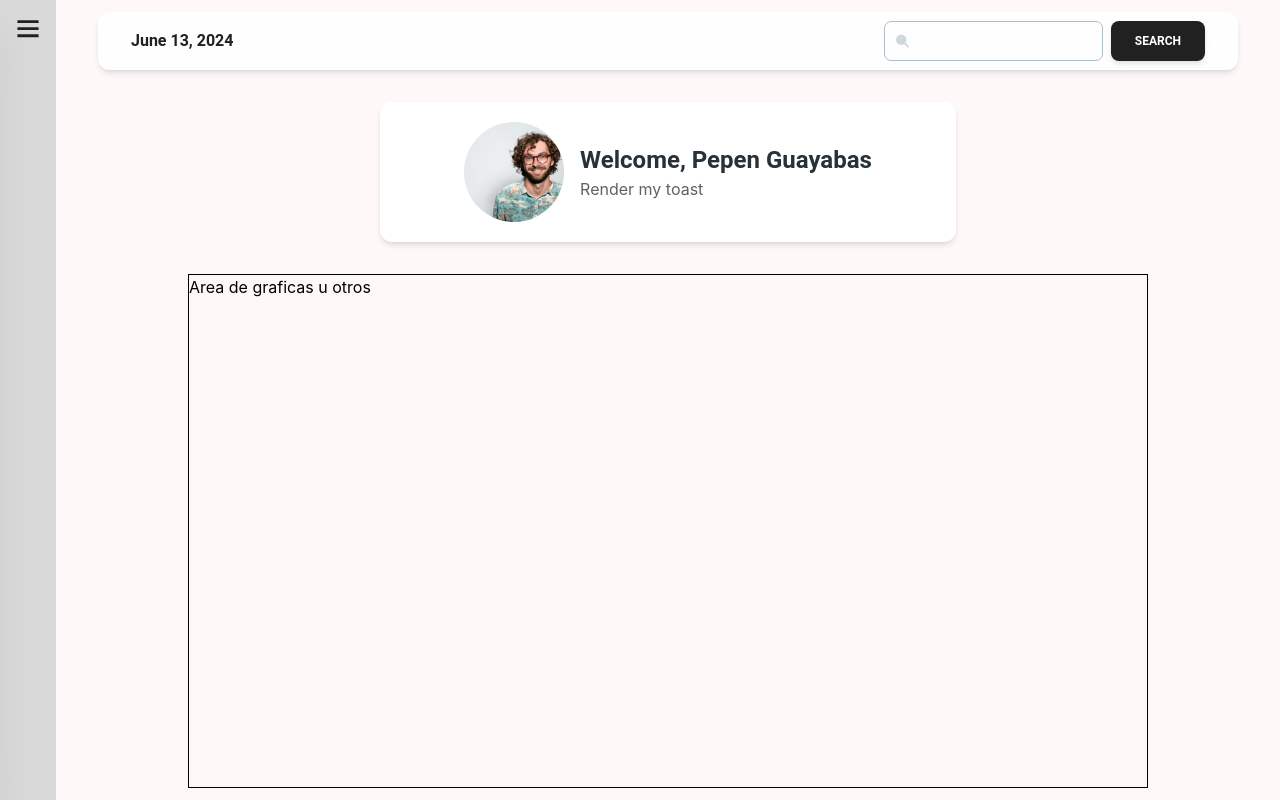
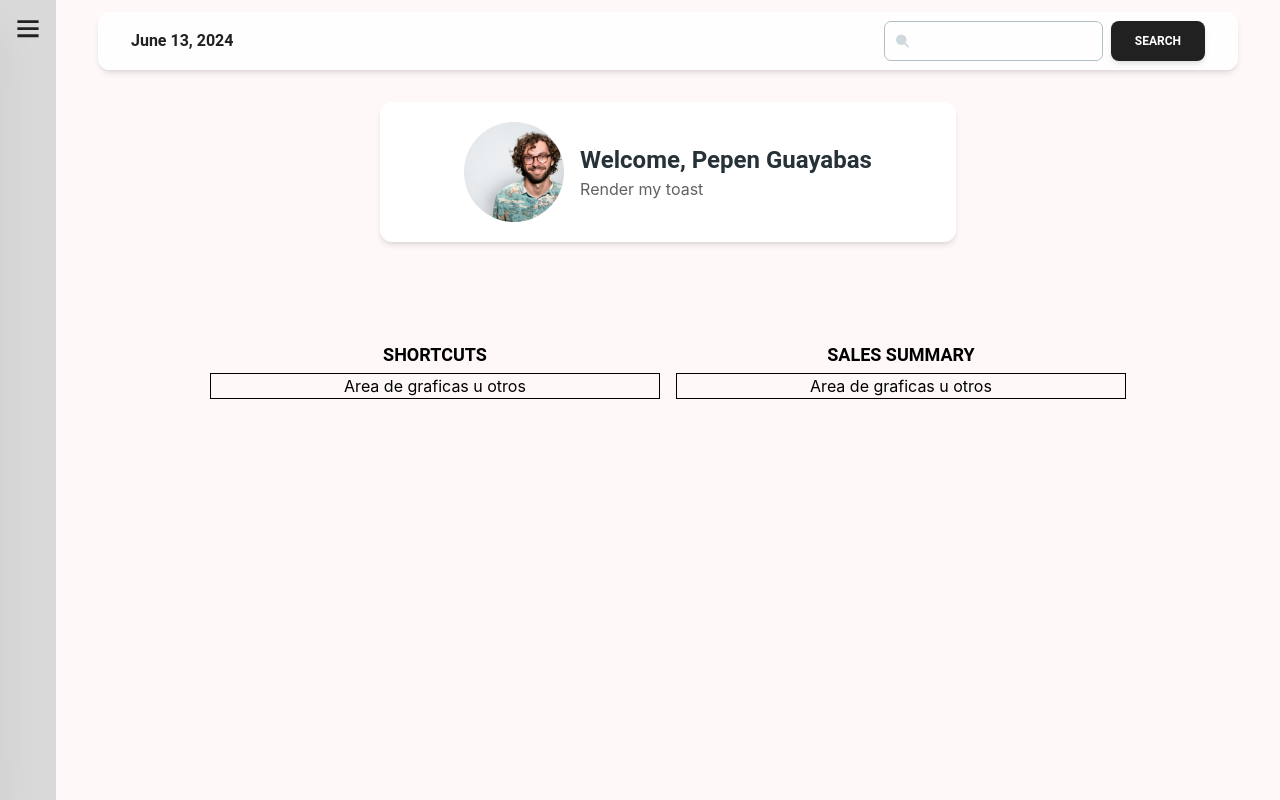
Before and after one commit to rogelioolarte/s15-13-ft-java-react, a React (Vite) app in the folder front/: page /dashboard in a window 1280 px wide. Built offline with nearby package versions, Linux system fonts and the light colour scheme.

Commit message:
fix: corrigiendo dashboard parte 2

```diff
--- a/front/src/components/container/DashboardSection.jsx
+++ b/front/src/components/container/DashboardSection.jsx
@@ -6,7 +6,7 @@ import {
   Typography
 } from '@material-tailwind/react'
 
-export default function DashboardSection() {
+export default function DashboardSection () {
   return (
     <div className='flex flex-col items-center justify-items-center w-full gap-4 md:gap-8 p-3'>
       <Navbar className='w-full max-w-screen-xl px-4 py-2 lg:px-8 text-[#212121] flex flex-col justify-center md:items-center md:justify-between md:flex-row gap-2'>
@@ -16,8 +16,19 @@ export default function DashboardSection() {
         <SearchBar />
       </Navbar>
       <ShowUserData />
-      <div className='h-[90%] w-[80%] border border-black border-solid'>
-        Area de graficas u otros
+      <div className='w-full h-full flex flex-col gap-4 justify-start md:justify-center items-center md:flex-row'>
+        <div className='w-full max-w-[450px] md:h-full md:max-h-[380px] flex flex-col items-center gap-1'>
+          <Typography variant='h4' className='text-center text-base md:text-lg'>SHORTCUTS</Typography>
+          <div className='w-full flex flex-col items-center border border-black'>
+            Area de graficas u otros
+          </div>
+        </div>
+        <div className='w-full max-w-[450px] md:h-full md:max-h-[380px] flex flex-col items-center gap-1'>
+          <Typography variant='h4' className='text-center text-base md:text-lg'>SALES SUMMARY</Typography>
+          <div className='w-full flex flex-col items-center border border-black'>
+            Area de graficas u otros
+          </div>
+        </div>
       </div>
     </div>
   )
--- a/front/src/components/container/ProductsFormModal.jsx
+++ b/front/src/components/container/ProductsFormModal.jsx
@@ -1,9 +1,6 @@
 import {
-  Button,
   Dialog,
-  DialogHeader,
-  DialogBody,
-  DialogFooter
+  DialogBody
 } from '@material-tailwind/react'
 import { cloneElement, useState } from 'react'
 import { ProductsFormik } from '../pure/forms/ProductsFormik.jsx'
--- a/front/src/components/container/ProductsTable.jsx
+++ b/front/src/components/container/ProductsTable.jsx
@@ -1,5 +1,4 @@
 import { Card, Typography } from '@material-tailwind/react'
-import { useState } from 'react'
 
 export function ProductsTable ({ TABLE_ROWS, TABLE_HEAD, checkedItems, setCheckedItems }) {
   const handleCheckAll = () => {
--- a/front/src/components/container/Sidebar.jsx
+++ b/front/src/components/container/Sidebar.jsx
@@ -66,20 +66,20 @@ export default function Sidebar ({ isDrawerOpen, setIsDrawerOpen }) {
 
   return (
     <>
-      <Drawer open={isDrawerOpen} onClose={closeDrawer} className='sidebar bg-black overflow-y-scroll'>
+      <Drawer open={isDrawerOpen} onClose={closeDrawer} className='sidebar bg-black overflow-y-scroll ps-2 py-4'>
         <Card
           color='transparent'
           shadow={false}
           className='h-[calc(100vh-2rem)] w-full'
         >
-          <header className='px-6 pt-10 pb-5'>
+          <header className='mb-5 flex justify-center'>
             <img
               className='w-24 object-cover sm:w-32'
               src={Logo}
               alt=''
             />
           </header>
-          <List>
+          <List className='p-0'>
             {propertiesProfile.map((properties) => (
               <ListItem
                 className='text-white hover:text-black'
--- a/front/src/components/pure/ShowUserData.jsx
+++ b/front/src/components/pure/ShowUserData.jsx
@@ -7,7 +7,7 @@ import { toast } from 'sonner'
 import UserRandom from '../../assets/user_random.png'
 import { useUserActions } from '../../hooks/useUserActions'
 
-export default function ShowUserData() {
+export default function ShowUserData () {
   const { user } = useUserActions()
   console.log(user)
   return (
--- a/front/src/components/pure/forms/SearchBar.jsx
+++ b/front/src/components/pure/forms/SearchBar.jsx
@@ -12,7 +12,7 @@ const loginSchema = Yup.object().shape({
     .required('Search term is required')
 })
 
-export default function SearchBar() {
+export default function SearchBar () {
   const [errorVisible, setErrorVisible] = useState(false)
 
   const initialCredentials = {
@@ -45,8 +45,7 @@ export default function SearchBar() {
               className='text-[0.8rem] h-[50%] mr-[0.5rem] w-full flex'
               name='search'
               component='div'
-            />)
-          }
+            />)}
           <Field
             name='search'
           >
--- a/front/src/pages/DashboardPage.jsx
+++ b/front/src/pages/DashboardPage.jsx
@@ -1,11 +1,11 @@
 import DashboardSection from '../components/container/DashboardSection'
 // import useProtectedRoutes from '../hooks/useProtectedRoutes'
 
-export default function DashboardPage() {
+export default function DashboardPage () {
   /* useProtectedRoutes() */
 
   return (
-    <div className='flex min-h-[100vh] w-full'>
+    <div className='flex min-h-[100vh] h-full w-full'>
       <DashboardSection />
     </div>
   )
```
